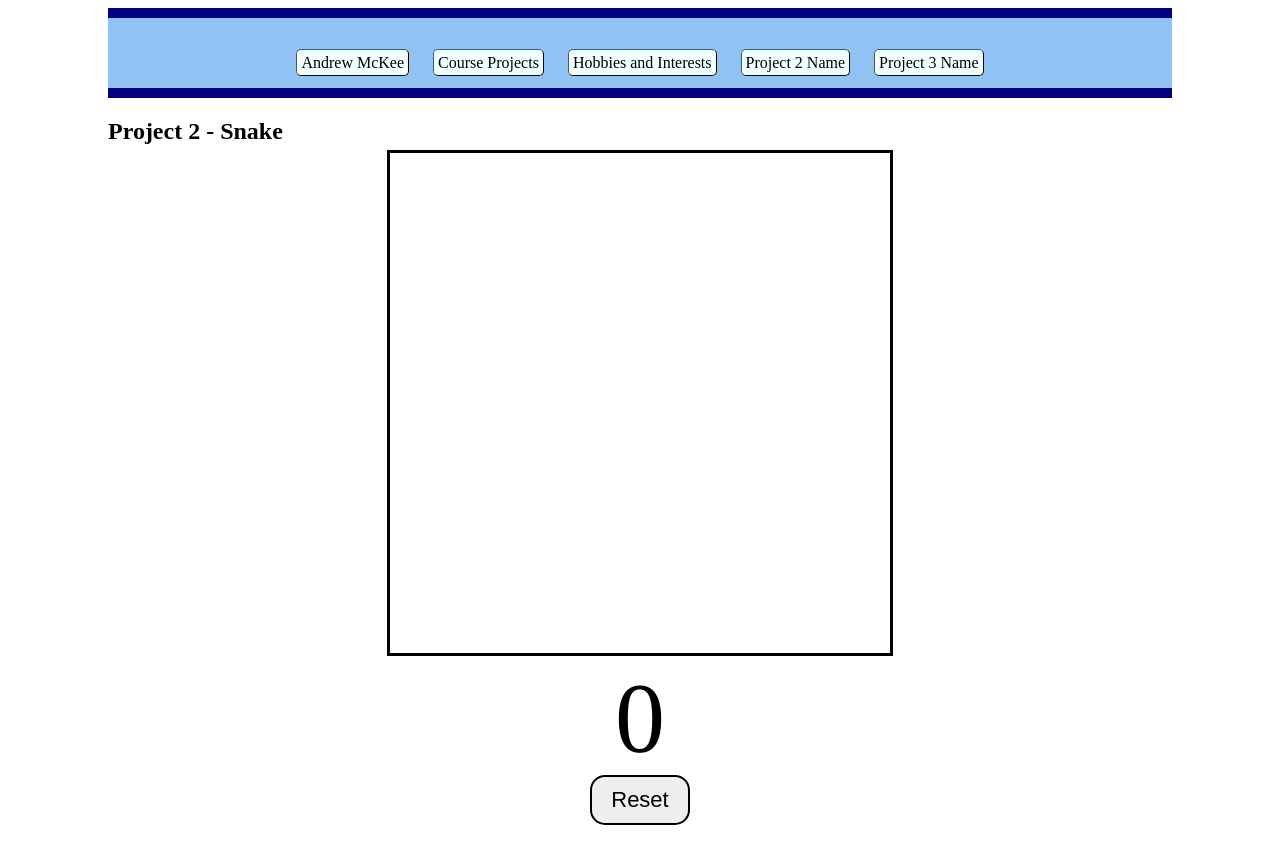
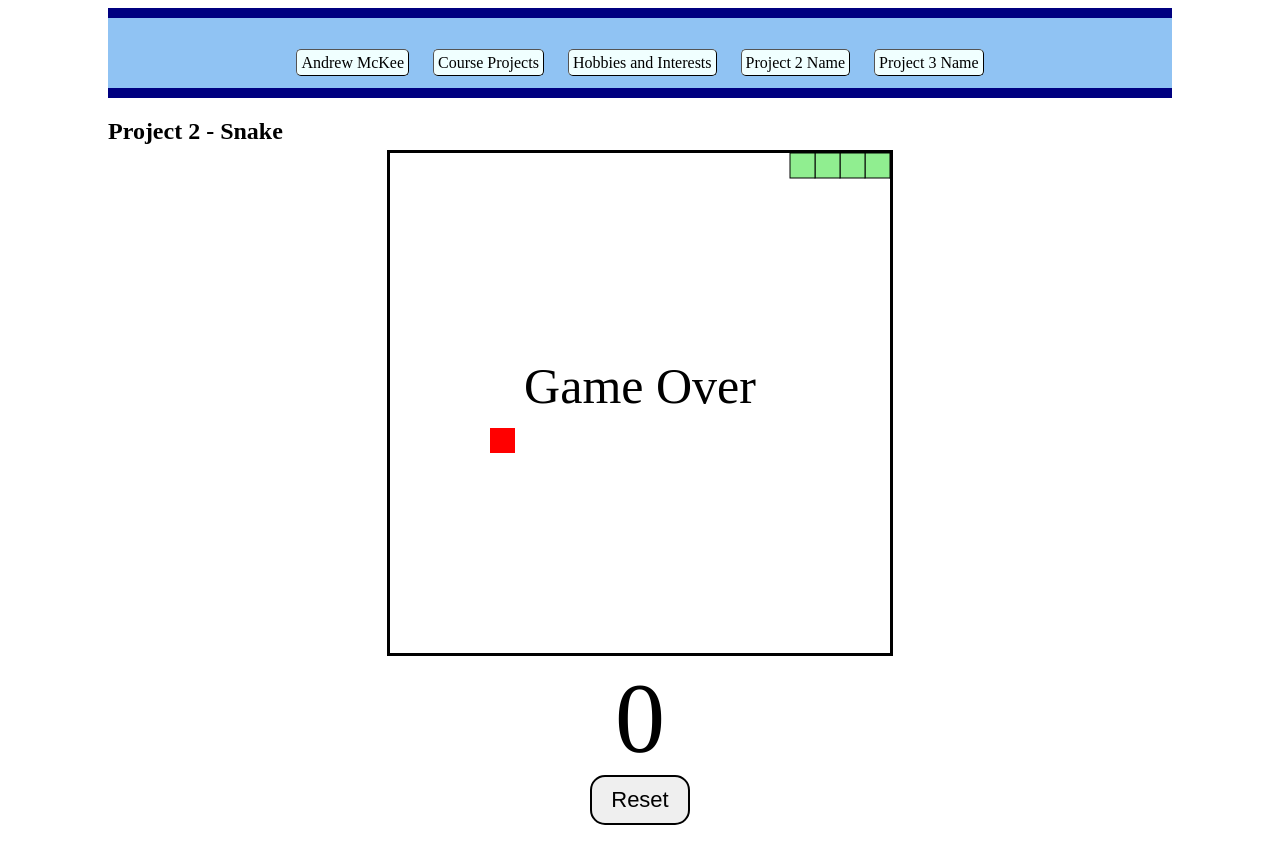
Before and after one commit to Zogomo/zogomo.github.io, a plain HTML site: page Project2.html in a window 1280 px wide. Shown: the top 864 px of the page. Drawn offline with Linux system fonts and the light colour scheme.

Commit message:
FixedSnake

```diff
--- a/Project2.html
+++ b/Project2.html
@@ -21,16 +21,15 @@
             <article>
                 <h2>Project 2 - Snake</h2>
                 <div  id = "gameContainer">
-                    <canvas id="gameBoard" width = 500px height = 500px;>
-                    </canvas>
-                    <div id = "scoreText">0
-                    </div>
-                    <button id = "resetBtn">Reset</button>
+                <canvas id="gameBoard" width = 500px height = 500px;>
+                </canvas>
+                <div id = "scoreText">0
                 </div>
-                <script src="Project2.js"></script>
+                <button id = "resetBtn">Reset</button>
+                </div>
             </article>
             <a class="button" href="#"  >Back to Top</a>
         </div>
+        <script src="snake.js"></script>
     </body>
-
 </html>
--- a/project2.js
+++ b/snake.js
@@ -1,11 +1,11 @@
 const gameBoard = document.querySelector("#gameBoard");
-const ctx = gameBoard.getContext("2D");
+const ctx = gameBoard.getContext("2d");
 const scoreText = document.querySelector("#scoreText");
-const resetBtn = document.querySelector("resetBtn");
+const resetBtn = document.querySelector("#resetBtn");
 const gameWidth = gameBoard.width;
 const gameHeight = gameBoard.height;
 const boardBackground = "white";
-const snakeColor = "green";
+const snakeColor = "lightgreen";
 const snakeBorder = "black";
 const foodColor = "red";
 const unitSize = 25;
@@ -15,18 +15,18 @@ let yVelocity = 0;
 let foodX;
 let foodY;
 let score = 0;
-let snake = [{x:0, y:0},
-            {x:unitSize, y:0},
-            {x:unitSize*2, y:0},
-            {x:unitSize*3, y:0},
-            {x:unitSize*4, y:0},
-            ];
+let snake = [
+    {x:unitSize*4, y:0},
+    {x:unitSize*3, y:0},
+    {x:unitSize*2, y:0},
+    {x:unitSize, y:0},
+    {x:0, y:0}
+];
 
 window.addEventListener("keydown", changeDirection);
 resetBtn.addEventListener("click", resetGame);
 
 gameStart();
-createFood();
 
 function gameStart(){
     running = true;
@@ -34,7 +34,7 @@ function gameStart(){
     createFood();
     drawFood();
     nextTick();
-}
+};
 function nextTick(){
     if(running){
         setTimeout(()=>{
@@ -43,32 +43,33 @@ function nextTick(){
             moveSnake();
             drawSnake();
             checkGameOver();
+            nextTick();
         }, 75);
     }
     else{
         displayGameOver();
     }
-}
+};
 function clearBoard(){
     ctx.fillStyle = boardBackground;
     ctx.fillRect(0,0,gameWidth,gameHeight);
-}
+};
 function createFood(){
     function randomFood(min, max)
     {
-        const randNum = (Math.round(Math.random()*(max- min) + min) / unitSize) * unitSize;
+        const randNum =  Math.round((Math.random() * (max - min) + min) / unitSize) * unitSize;
         return randNum;
     }
     foodX = randomFood(0, gameWidth - unitSize);
     foodY = randomFood(0, gameHeight - unitSize);
-}
+};
 function drawFood(){
     ctx.fillStyle = foodColor;
     ctx.fillRect(foodX, foodY, unitSize, unitSize);
-}
+};
 function moveSnake(){
-    const head = {x: snake[0] + xVelocity,
-                 y: snake[0] + yVelocity};
+    const head = {x: snake[0].x + xVelocity,
+                 y: snake[0].y + yVelocity};
     snake.unshift(head);
     if(snake[0].x == foodX && snake[0].y == foodY){
         score += 1;
@@ -77,7 +78,7 @@ function moveSnake(){
     }else{
         snake.pop();
     }
-}
+};
 function drawSnake()
 {
     ctx.fillStyle = snakeColor;
@@ -85,8 +86,8 @@ function drawSnake()
     snake.forEach(snakePart => {
         ctx.fillRect(snakePart.x, snakePart.y, unitSize, unitSize);
         ctx.strokeRect(snakePart.x, snakePart.y, unitSize, unitSize);
-    });
-}
+    })
+};
 function changeDirection(event)
 {
     const keyPressed = event.keyCode;
@@ -119,7 +120,7 @@ function changeDirection(event)
                 yVelocity = unitSize;
             break;
     }
-}
+};
 function checkGameOver(){
     switch(true)
     {
@@ -136,28 +137,28 @@ function checkGameOver(){
             running = false;
             break;
     }
-
     for(let i = 1; i < snake.length; i++){
         if(snake[i].x == snake[0].x && snake[i].y == snake[0].y){
             running = false;
         }
     }
-}
+};
 function displayGameOver(){
     ctx.font = "50px Comic Sans";
     ctx.fillStyle = "black";
     ctx.textAlign = "center";
     ctx.fillText("Game Over", gameWidth/2, gameHeight/2);
-}
+    running = false;
+};
 function resetGame(){
     score = 0;
     xVelocity = unitSize;
     yVelocity = 0;
-    snake = [{x:0, y:0},
+    snake = [{x:unitSize*4, y:0},
+            {x:unitSize*3, y:0},
+            {x:unitSize*2, y:0},
             {x:unitSize, y:0},
-            {x:unitSize*2, y:0},
-            {x:unitSize*3, y:0},
-            {x:unitSize*4, y:0},
+            {x:0, y:0},
             ];
     gameStart();
-}
+};
```
